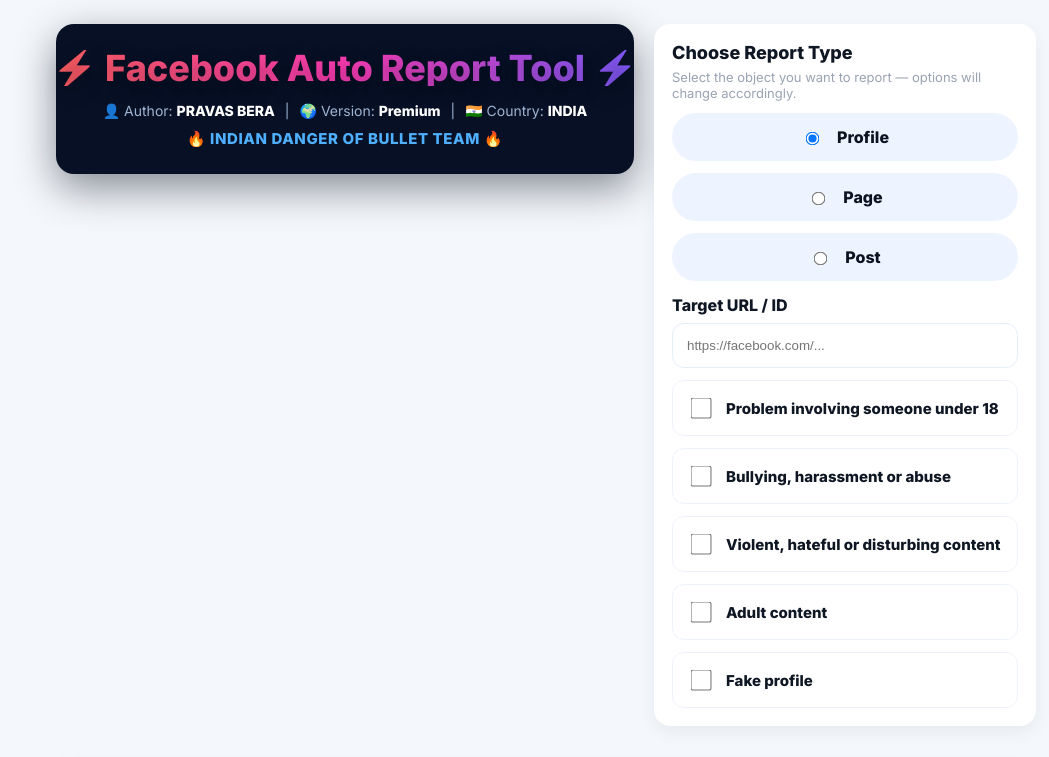
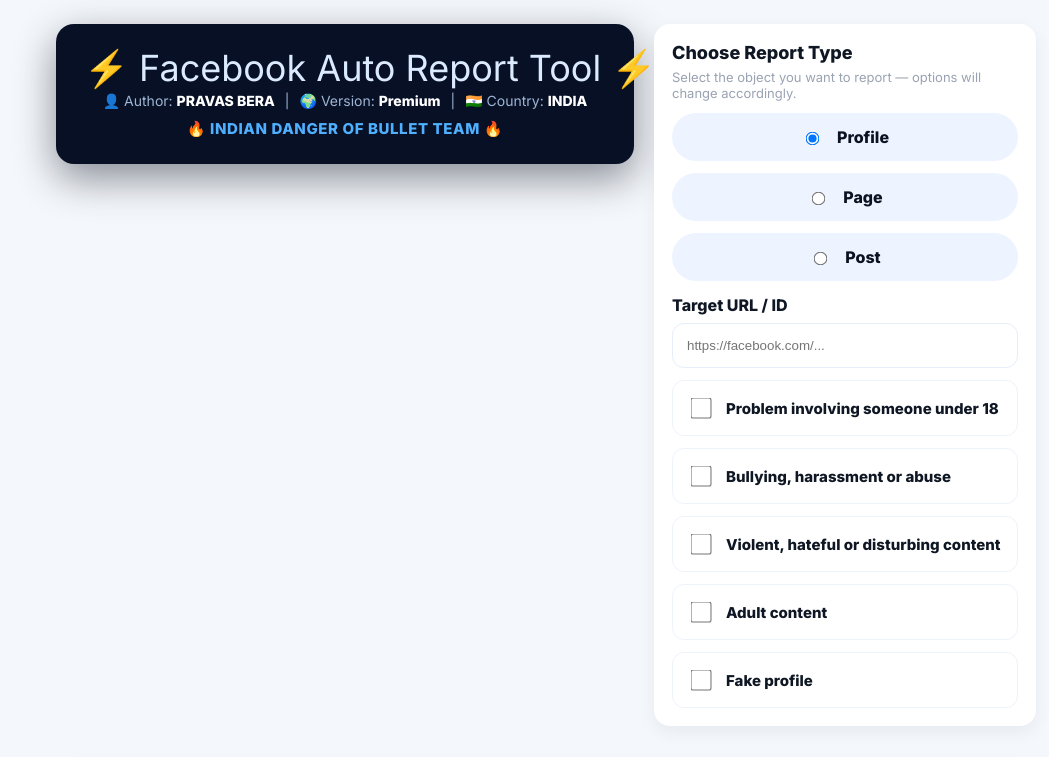
Before and after one commit to PravasBera/Facebook-Report-BOT, a website: page public/index.html in a window 1280 px wide. Shown: the top 757 px of the page, without its empty margins (94-1143 px from the left). Drawn offline with Linux system fonts and the light colour scheme.

Commit message:
Update index.html

```diff
--- a/public/index.html
+++ b/public/index.html
@@ -60,25 +60,16 @@
       max-width:calc(60% - 10px);
     }
 
-    /* Make sure header content never overflows the card horizontally */
-    .header-title {
-      display:block;
-      /* responsive sizing: clamp prevents too-large or too-small */
-      font-size: clamp(20px, 4.5vw, 36px);
-      font-weight:900;
-      line-height:1;
-      margin:0 0 10px 0;
-      background: var(--header-title-grad);
-      -webkit-background-clip: text;
-      background-clip: text;
-      -webkit-text-fill-color: transparent;
-      text-shadow: 0 6px 20px rgba(0,0,0,0.35);
-      white-space: nowrap;          /* keep it on single line */
-      overflow: visible;           /* don't hide the text */
-      text-overflow: clip;
-      padding:0 6px;
-    }
-
+.header-title {
+  white-space: nowrap !important;     /* ভাঙ্গা বন্ধ — এক লাইনে রাখবে */
+  overflow: visible !important;       /* ছাপা/কাটা বন্ধ */
+  text-overflow: clip !important;     /* ellipsis দেখাবে না */
+  display: inline-block !important;   /* inline block করলেই centering ঠিক থাকবে */
+  max-width: 100% !important;         /* পেরেকি হবেনা */
+  font-size: clamp(16px, 4.6vw, 36px) !important; /* responsive: মোবাইলে ছোট হবে */
+  line-height: 1 !important;
+  transform: none !important;         /* কোনো transform এ ঢেকে গেলে মুক্ত করে দেয় */
+}
     .header-meta {
       font-size:14px;
       color: #9fb4d3;
```
